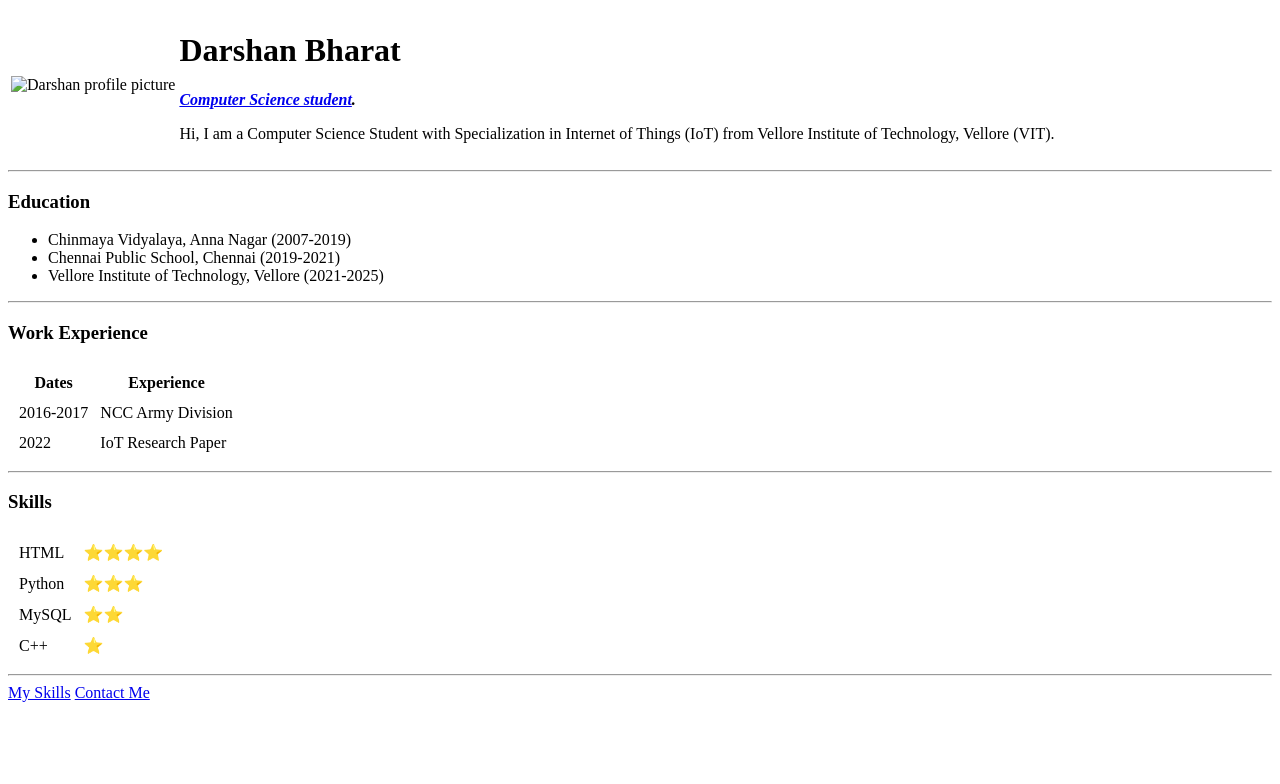
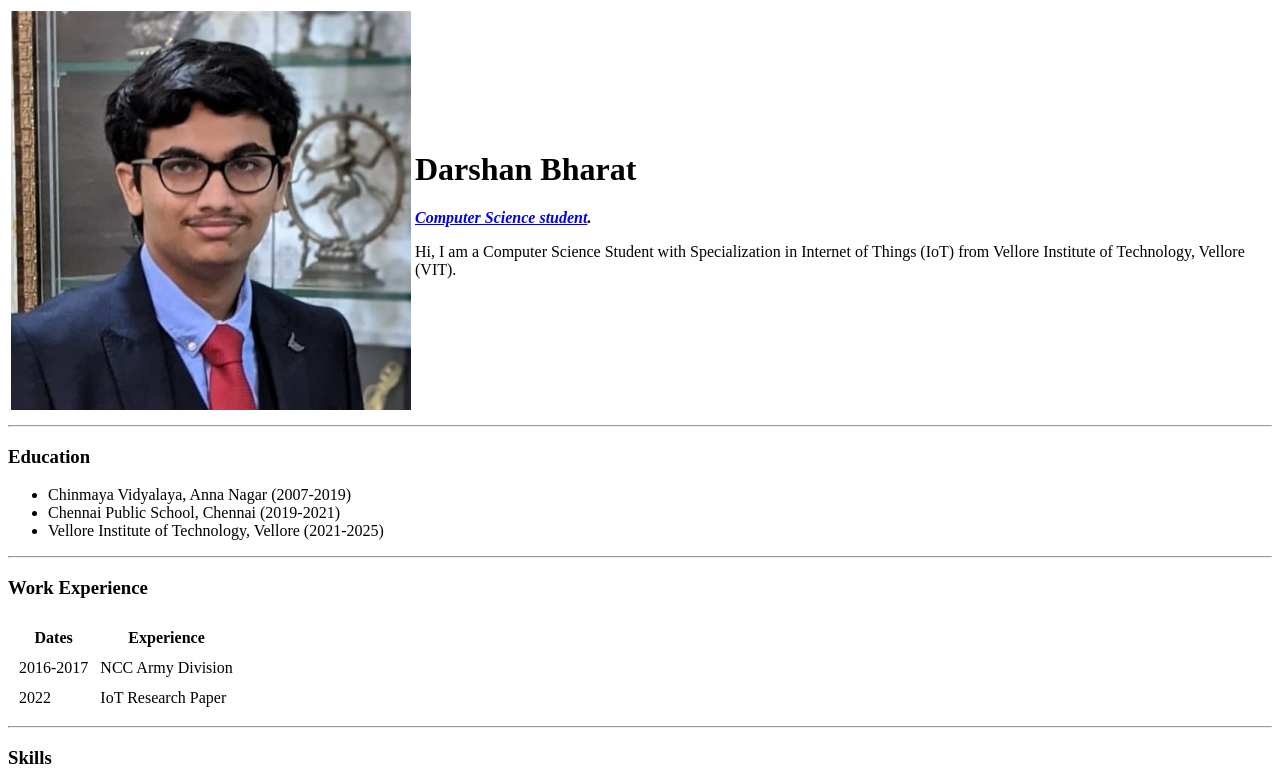
Before and after one commit to DBcps/CV, a plain HTML site: page index.html in a window 1280 px wide. Shown: the top 784 px of the page. Drawn offline with Linux system fonts and the light colour scheme.

Commit message:
Updated correct picture link

```diff
--- a/index.html
+++ b/index.html
@@ -12,7 +12,7 @@
     <body>
         <table cellspacing="">
         <tr>
-            <td><img src="Images/My Picture.jfif" alt="Darshan profile picture"></td>
+            <td><img src="My Picture.jfif" alt="Darshan profile picture"></td>
             <td>
                 <h1>Darshan Bharat</h1>
                 <p><em><strong><a href="https://www.linkedin.com/in/darshan-bharat/">Computer Science student</a>.</strong></em></p>
```
